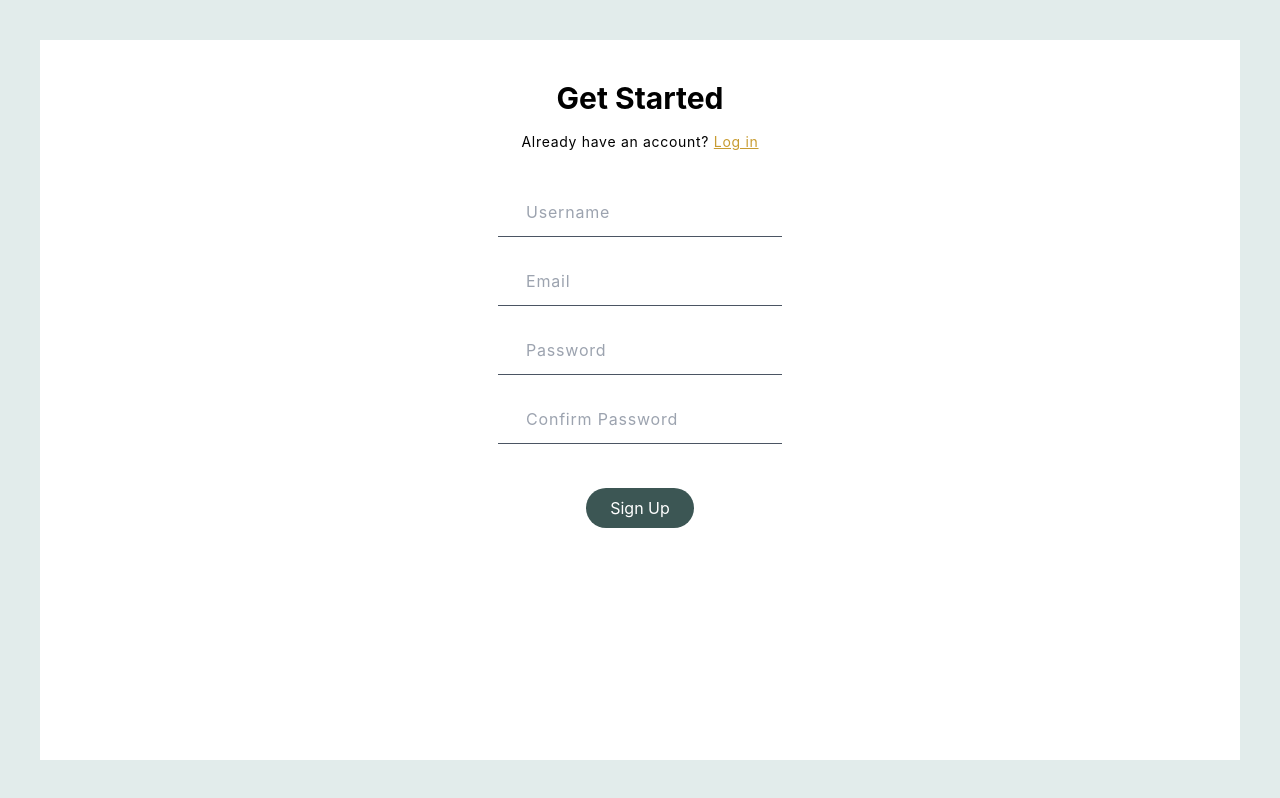
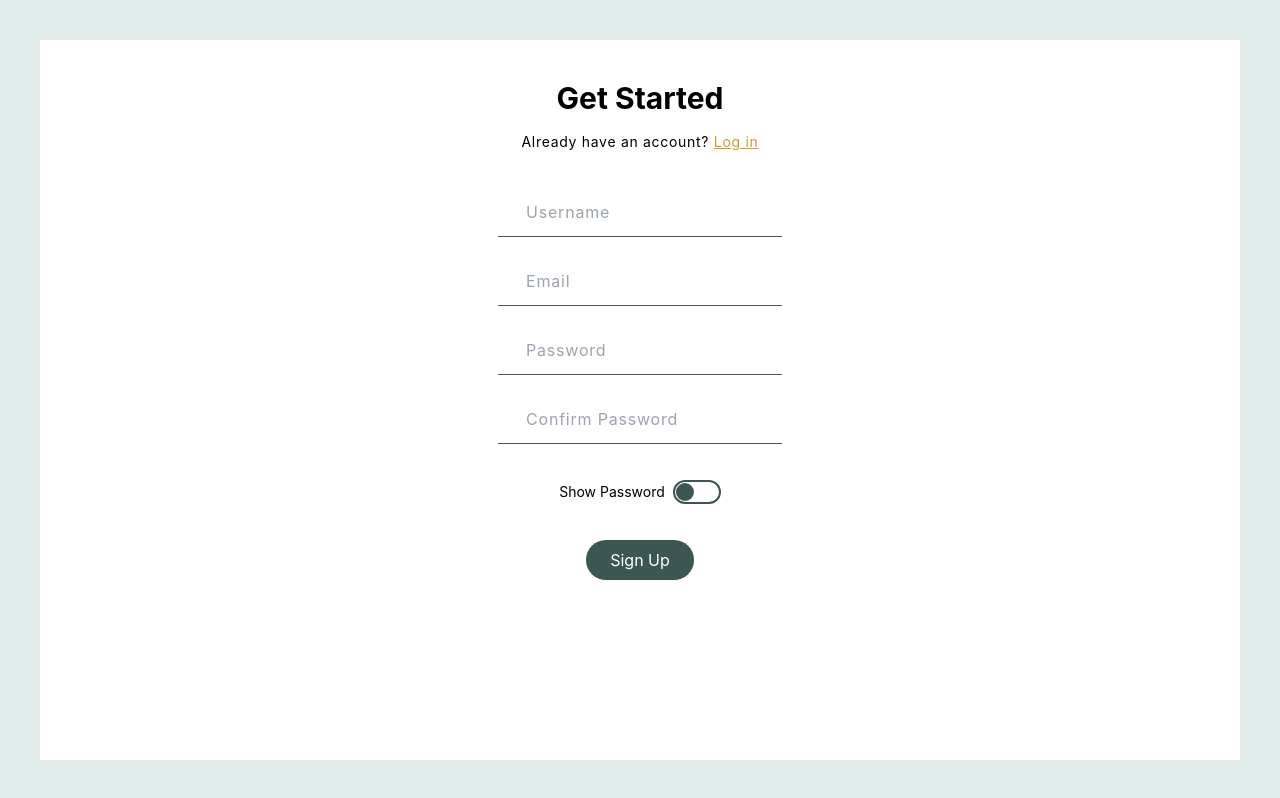
Before and after one commit to DevRyth/Time-Bank-Client, a React (Create React App) app: page /signup in a window 1280 px wide. Built offline with nearby package versions, Linux system fonts and the light colour scheme; some icons are missing.

Commit message:
updated switch

```diff
--- a/src/index.css
+++ b/src/index.css
@@ -17,8 +17,8 @@ code {
 }
 #switch-button::after {
   content: "";
-  @apply h-9 w-9 rounded-full bg-primary-dark absolute left-0 top-0 transform scale-110 transition duration-200;
+  @apply h-5 w-5 rounded-full bg-primary-dark absolute left-0 top-0 transform scale-90 transition duration-200;
 }
 #switch-button:checked::after {
-  @apply transform scale-110 translate-x-10;
+  @apply transform scale-110 translate-x-6 bg-on-primary-dark;
 }
--- a/src/pages/SignUp.tsx
+++ b/src/pages/SignUp.tsx
@@ -3,6 +3,7 @@ import { Link } from "react-router-dom";
 import Input from "../sharedComponents/input/Input";
 import { HiOutlineUser, MdEmail, CgPassword } from "react-icons/all";
 import Button from "../sharedComponents/button/Button";
+import SwitchButton from "../sharedComponents/switchButton/SwitchButton";
 
 const SignUp: React.FC = () => {
   return (
@@ -13,7 +14,7 @@ const SignUp: React.FC = () => {
         </h1>
         <p className="tracking-wider md:text-sm pt-4 text-xs">
           Already have an account?{" "}
-          <Link className="text-secondary-dark underline" to="/dashboard">
+          <Link to="/dashboard" className="text-secondary-dark underline">
             Log in
           </Link>
         </p>
@@ -54,7 +55,8 @@ const SignUp: React.FC = () => {
           >
             <CgPassword />
           </Input>
-          <div className="pt-5">
+          <SwitchButton className="pt-3" text="Show Password" />
+          <div className="pt-3">
             <Button title="Sign Up" theme="primary" />
           </div>
         </div>
--- a/src/sharedComponents/switchButton/SwitchButton.tsx
+++ b/src/sharedComponents/switchButton/SwitchButton.tsx
@@ -2,18 +2,20 @@ import React from "react";
 
 interface Props {
   text: string;
+  className?: string;
 }
 
-const SwitchButton: React.FC<Props> = ({ text }) => {
+const SwitchButton: React.FC<Props> = ({ text, className }) => {
   return (
-    <div className="flex justify-center items-center">
-      <label htmlFor="switch-button">
-        <input
-          type="checkbox"
-          id="switch-button"
-          className={`cursor-pointer h-10 w-20 rounded-full appearance-none bg-white bg-opacity-5 border-2 border-primary-dark checked:bg-primary-lite transition duration-200 relative`}
-        />
+    <div className={`flex justify-center items-center mt-2 ${className}`}>
+      <label className="text-sm my-auto" htmlFor="switch-button">
+        {text}
       </label>
+      <input
+        type="checkbox"
+        id="switch-button"
+        className={`cursor-pointer h-6 w-12 ml-2 rounded-full appearance-none bg-white bg-opacity-5 border-2 border-primary-dark checked:bg-primary-lite transition duration-200 relative`}
+      />
     </div>
   );
 };
```
